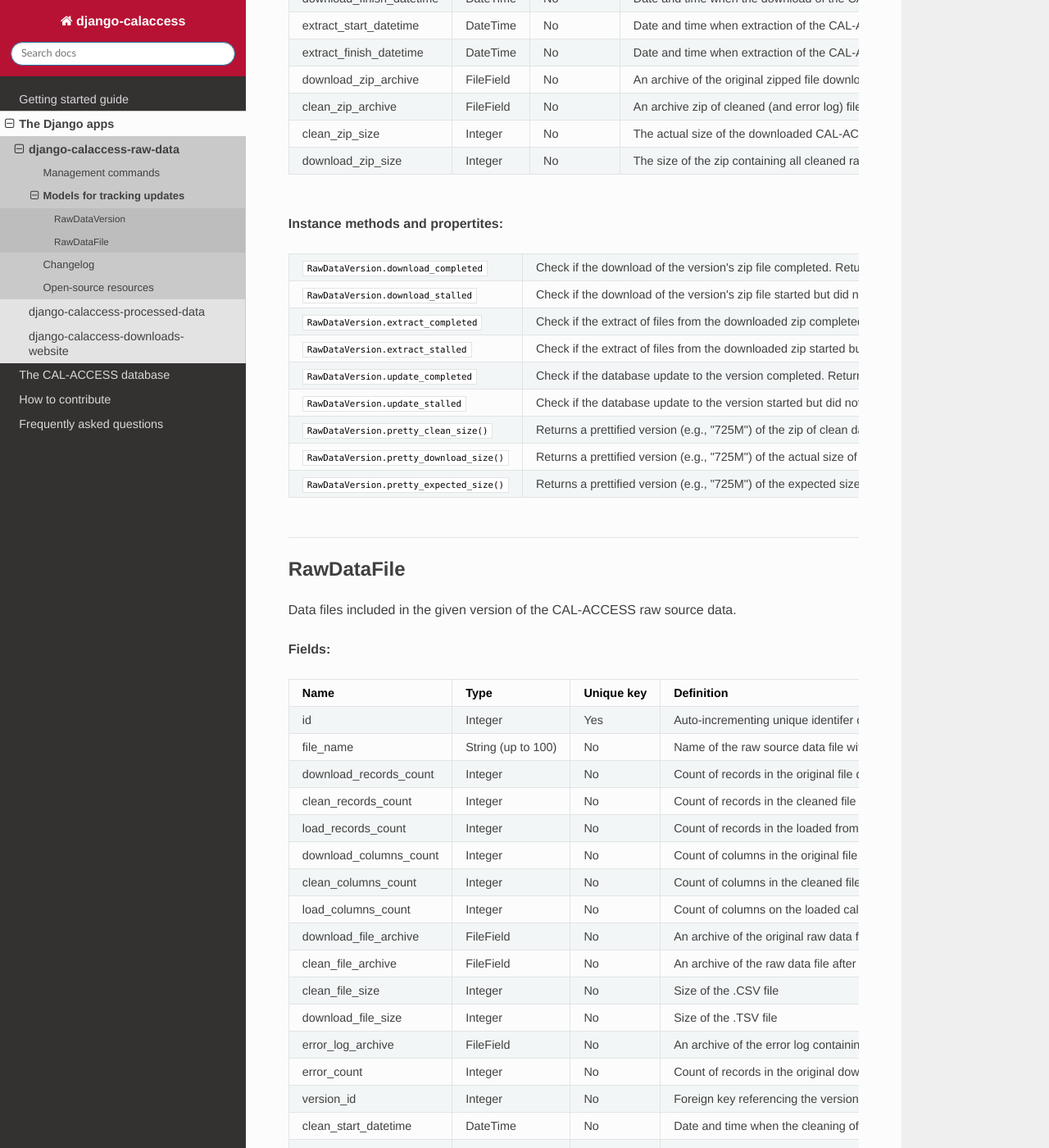
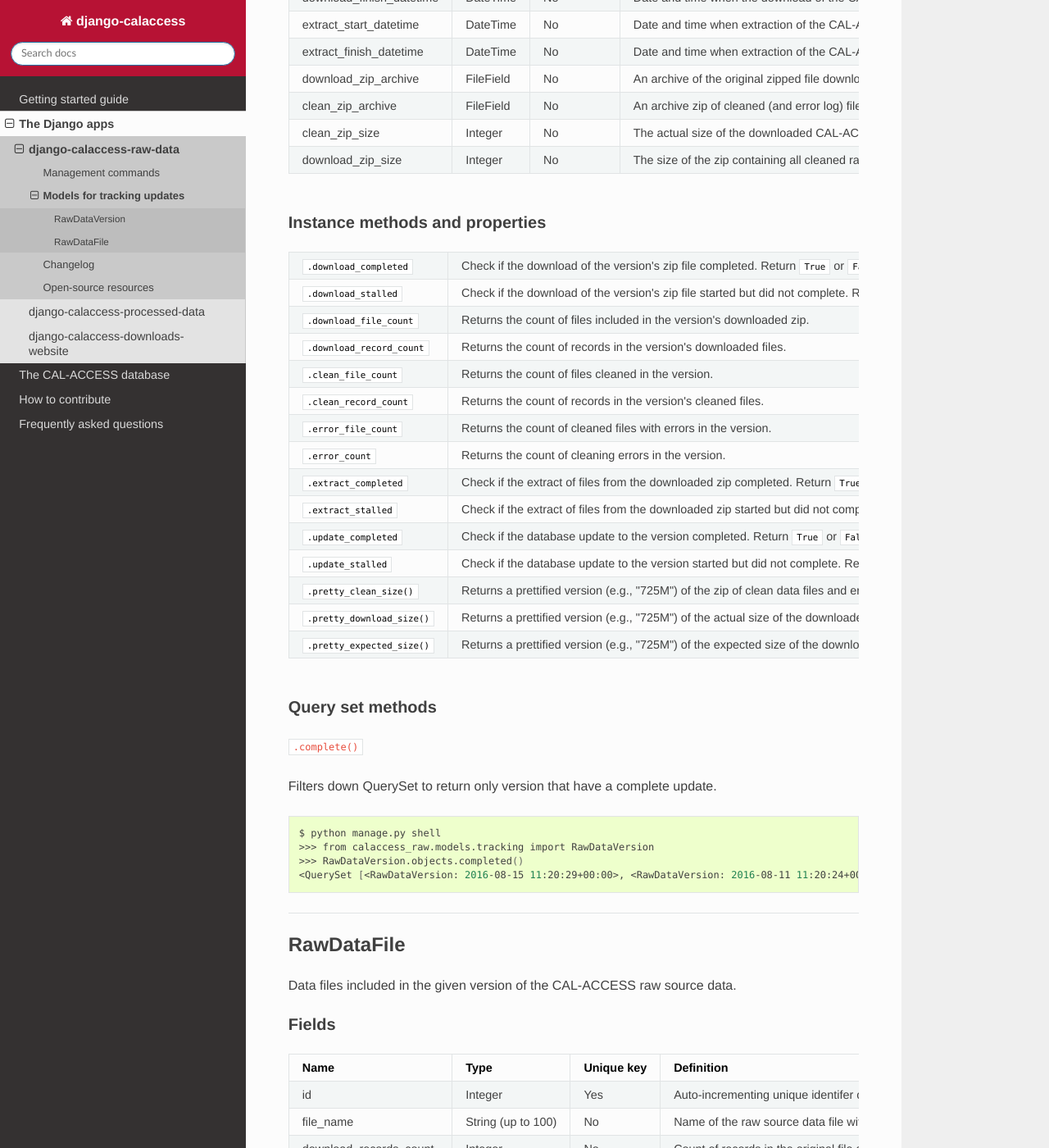
Before and after one commit to palewire/django-calaccess-technical-documentation, a Sphinx documentation site: the page built from docs/apps/calaccess_raw/tracking.rst, in a window 1280 px wide and 1400 px high, scrolled down 1170 px. Shown: the whole window at 82% size. Built offline with Sphinx 7.4.7 and the Read the Docs theme 2.0.0, drawn with Linux system fonts in a browser that asks for light colours; some of the changed text lies outside the part shown.

Commit message:
Update property and method descriptions

```diff
--- a/docs/apps/calaccess_raw/tracking.rst
+++ b/docs/apps/calaccess_raw/tracking.rst
@@ -25,7 +25,8 @@ RawDataVersion
 
 Versions of CAL-ACCESS raw source data, typically released every day.
 
-**Fields:**
+Fields
+******
 
 .. raw:: html
 
@@ -134,7 +135,9 @@ Versions of CAL-ACCESS raw source data, typically released every day.
     </table>
     </div>
 
-**Instance methods and propertites:**
+
+Instance methods and properties
+*******************************
 
 .. raw:: html
 
@@ -144,39 +147,63 @@ Versions of CAL-ACCESS raw source data, typically released every day.
 
 
         <tr>
-            <td><code>RawDataVersion.download_completed</code></td>
+            <td><code>.download_completed</code></td>
             <td>Check if the download of the version's zip file completed. Return <code>True</code> or <code>False</code>.</td>
         </tr>
         <tr>
-            <td><code>RawDataVersion.download_stalled</code></td>
+            <td><code>.download_stalled</code></td>
             <td>Check if the download of the version's zip file started but did not complete. Return <code>True</code> or <code>False</code>.</td>
         </tr>
         <tr>
-            <td><code>RawDataVersion.extract_completed</code></td>
+            <td><code>.download_file_count</code></td>
+            <td>Returns the count of files included in the version's downloaded zip.</td>
+        </tr>
+        <tr>
+            <td><code>.download_record_count</code></td>
+            <td>Returns the count of records in the version's downloaded files.</td>
+        </tr>
+        <tr>
+            <td><code>.clean_file_count</code></td>
+            <td>Returns the count of files cleaned in the version.</td>
+        </tr>
+        <tr>
+            <td><code>.clean_record_count</code></td>
+            <td>Returns the count of records in the version's cleaned files.</td>
+        </tr>
+        <tr>
+            <td><code>.error_file_count</code></td>
+            <td>Returns the count of cleaned files with errors in the version.</td>
+        </tr>
+        <tr>
+            <td><code>.error_count</code></td>
+            <td>Returns the count of cleaning errors in the version.</td>
+        </tr>
+        <tr>
+            <td><code>.extract_completed</code></td>
             <td>Check if the extract of files from the downloaded zip completed. Return <code>True</code> or <code>False</code>.</td>
         </tr>
         <tr>
-            <td><code>RawDataVersion.extract_stalled</code></td>
+            <td><code>.extract_stalled</code></td>
             <td>Check if the extract of files from the downloaded zip started but did not complete. Return <code>True</code> or <code>False</code>.</td>
         </tr>
         <tr>
-            <td><code>RawDataVersion.update_completed</code></td>
+            <td><code>.update_completed</code></td>
             <td>Check if the database update to the version completed. Return <code>True</code> or <code>False</code>.</td>
         </tr>
         <tr>
-            <td><code>RawDataVersion.update_stalled</code></td>
+            <td><code>.update_stalled</code></td>
             <td>Check if the database update to the version started but did not complete. Return <code>True</code> or <code>False</code>.</td>
         </tr>
         <tr>
-            <td><code>RawDataVersion.pretty_clean_size()</code></td>
+            <td><code>.pretty_clean_size()</code></td>
             <td>Returns a prettified version (e.g., "725M") of the zip of clean data files and error logs.</td>
         </tr>
         <tr>
-            <td><code>RawDataVersion.pretty_download_size()</code></td>
+            <td><code>.pretty_download_size()</code></td>
             <td>Returns a prettified version (e.g., "725M") of the actual size of the downloaded zip.</td>
         </tr>
         <tr>
-            <td><code>RawDataVersion.pretty_expected_size()</code></td>
+            <td><code>.pretty_expected_size()</code></td>
             <td>Returns a prettified version (e.g., "725M") of the expected size of the downloaded zip.</td>
         </tr>
 
@@ -186,6 +213,20 @@ Versions of CAL-ACCESS raw source data, typically released every day.
     </div>
 
 
+Query set methods
+*****************
+
+``.complete()``
+
+Filters down QuerySet to return only version that have a complete update.
+
+.. code-block:: bash
+
+    $ python manage.py shell
+    >>> from calaccess_raw.models.tracking import RawDataVersion
+    >>> RawDataVersion.objects.completed()
+    <QuerySet [<RawDataVersion: 2016-08-15 11:20:29+00:00>, <RawDataVersion: 2016-08-11 11:20:24+00:00>, <RawDataVersion: 2016-08-09 11:20:49+00:00>, <RawDataVersion: 2016-08-05 11:20:27+00:00>, <RawDataVersion: 2016-08-04 11:20:28+00:00>, <RawDataVersion: 2016-07-31 11:20:29+00:00>, <RawDataVersion: 2016-07-30 11:20:42+00:00>, <RawDataVersion: 2016-07-29 11:20:30+00:00>, <RawDataVersion: 2016-07-28 11:20:30+00:00>, <RawDataVersion: 2016-07-26 11:20:28+00:00>, <RawDataVersion: 2016-07-22 11:20:30+00:00>, <RawDataVersion: 2016-07-05 11:20:30+00:00>, <RawDataVersion: 2016-07-04 11:20:30+00:00>, <RawDataVersion: 2016-06-28 11:20:28+00:00>, <RawDataVersion: 2016-06-14 11:20:49+00:00>, <RawDataVersion: 2016-06-10 11:20:26+00:00>, <RawDataVersion: 2016-06-08 11:20:29+00:00>, <RawDataVersion: 2016-05-27 11:20:28+00:00>, <RawDataVersion: 2016-05-21 15:35:11+00:00>, <RawDataVersion: 2016-05-20 13:59:57+00:00>, '...(remaining elements truncated)...']>
+
 ----------------------
 
 RawDataFile
@@ -193,7 +234,8 @@ RawDataFile
 
 Data files included in the given version of the CAL-ACCESS raw source data.
 
-**Fields:**
+Fields
+******
 
 .. raw:: html
 
@@ -367,7 +409,8 @@ Data files included in the given version of the CAL-ACCESS raw source data.
     </div>
 
 
-**Instance methods and propertites:**
+Instance methods and properties
+*******************************
 
 .. raw:: html
 
```
